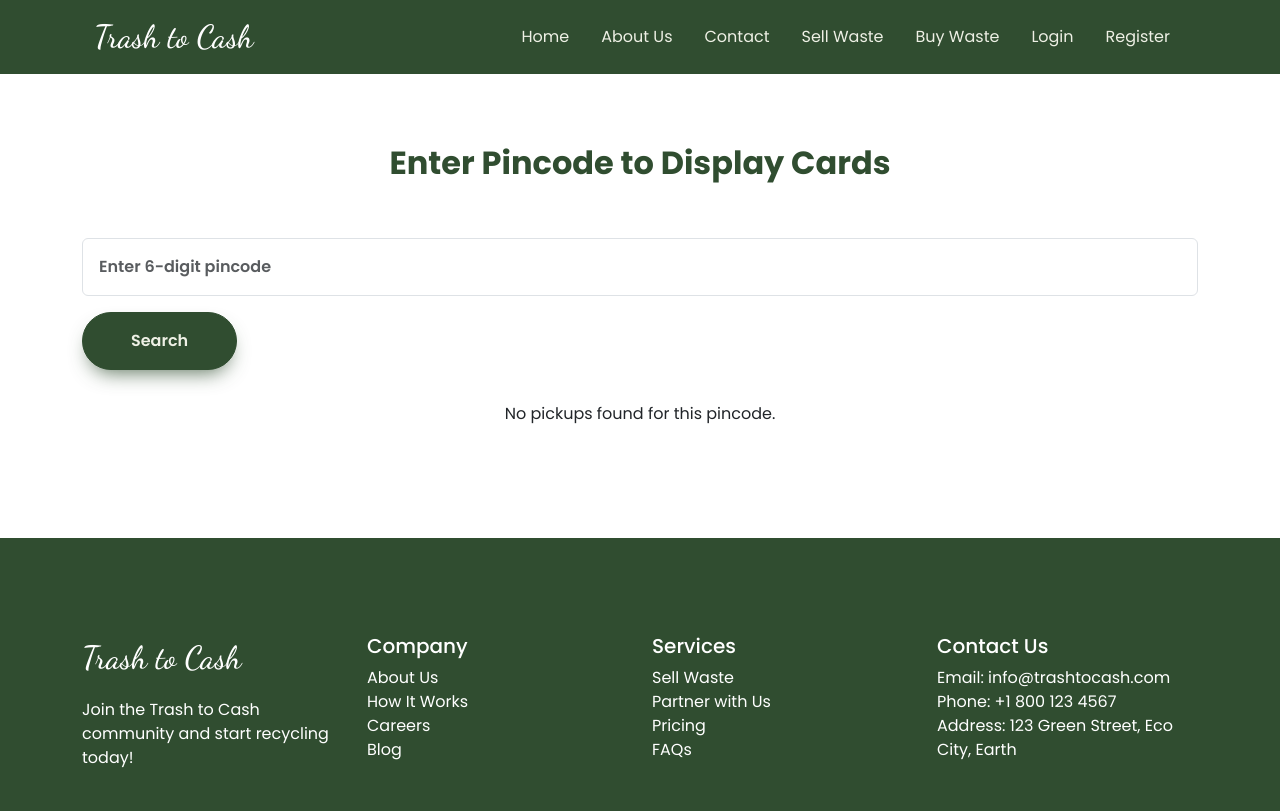
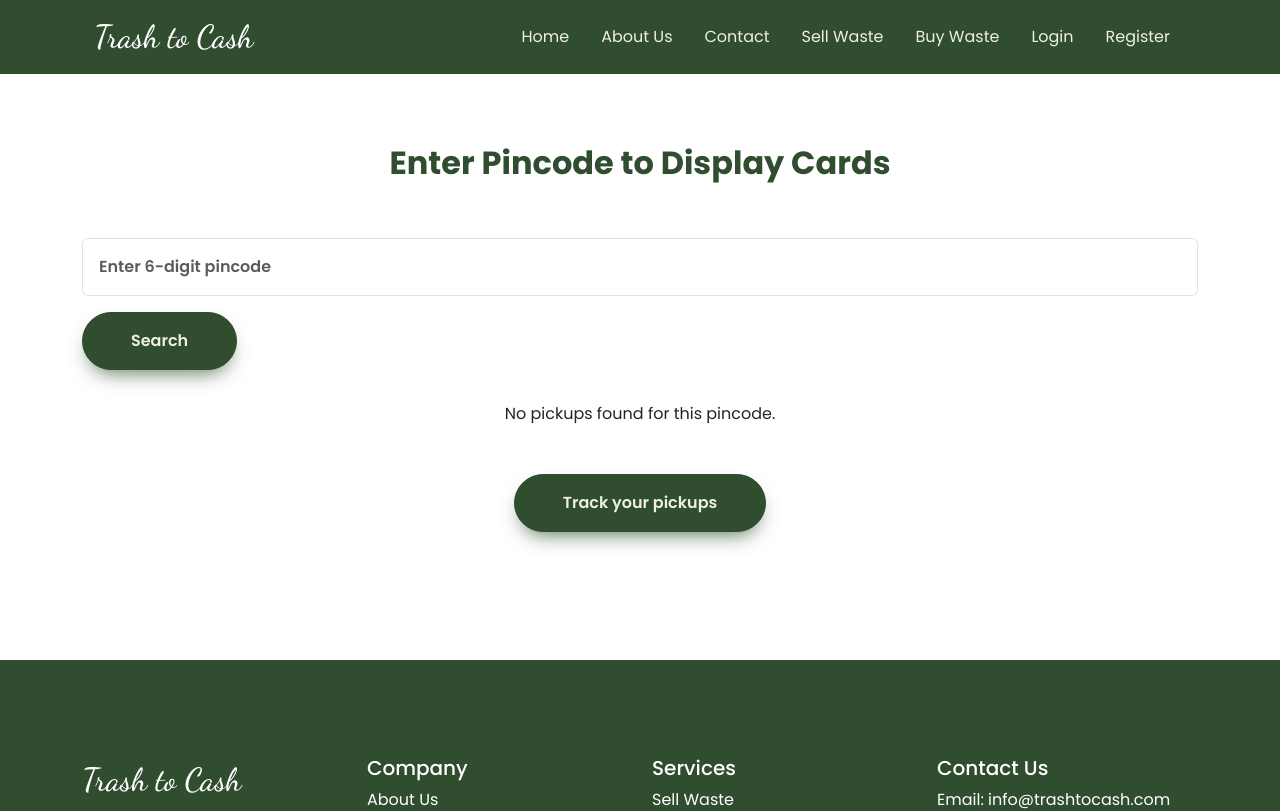
Before and after one commit to PranjalSawant/Mini-Project, a React (Create React App) app in the folder frontend/: page /agent in a window 1280 px wide. Shown: the top 811 px of the page. Built offline with nearby package versions, Linux system fonts and the light colour scheme.

Commit message:
agenttrack button

```diff
--- a/frontend/src/pages/AgentsPanel.jsx
+++ b/frontend/src/pages/AgentsPanel.jsx
@@ -5,6 +5,7 @@ import { Button } from "../components/Button";
 import axios from "axios";
 import { agentPanel, pickup_confirm, url } from "../config";
 import { getCookie } from "../utils/cookie";
+import { Link } from "react-router-dom";
 
 export const AgentsPanel = () => {
   const [selectedPincode, setSelectedPincode] = useState("");
@@ -97,6 +98,8 @@ export const AgentsPanel = () => {
         />
         {error && <p className="text-danger">{error}</p>} {/* Error message */}
         <Button btnText="Search" bgColor="btn-success mt-3" />
+
+
       </form>
       {alertMessage && (
               <div className={`alert alert-${alertType} alert-dismissible fade show`} role="alert">
@@ -142,6 +145,11 @@ export const AgentsPanel = () => {
               </div>
             )
         )}
+        <div className="d-flex py-3">
+          <div className="m-auto">
+            <Link to='/agent/track'><Button btnText="Track your pickups" bgColor="btn-success mt-3" /></Link>
+          </div>
+        </div>
       </div>
       <div className="py-5"></div>
     </div>
```
